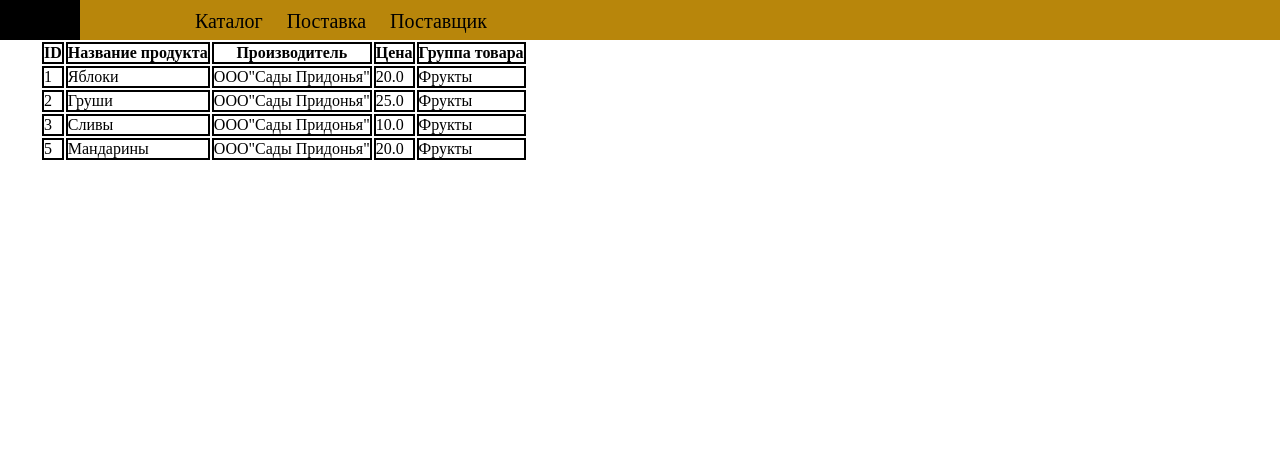
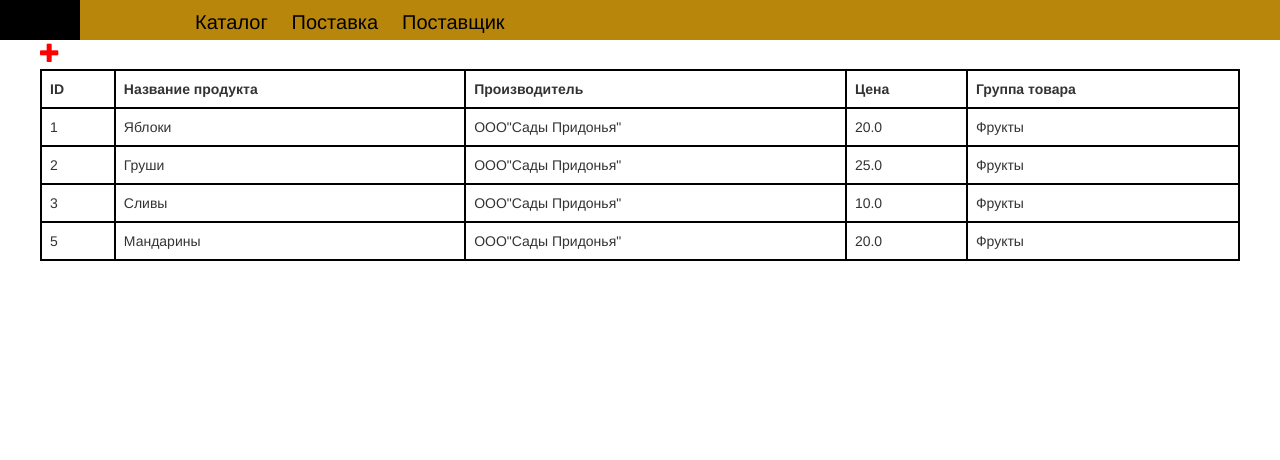
Before and after one commit to elixirpig/Information-system, a Django app: page / in a window 1280 px wide. Shown: the top 460 px of the page. Run offline with Django 3.2, Linux system fonts and the light colour scheme; data comes from the database, SQL or seed files in the repository; both versions use the stored data as it was after the commit; some libraries are stand-ins or nearby versions.

Commit message:
add new template and modified system

```diff
--- a/system/static/css/system.css
+++ b/system/static/css/system.css
@@ -29,27 +29,54 @@
     }
     .menu{
         margin-left: 175px;
-        margin-top: -30px;
-    }
+        margin-top: -40px;
+        height: 40px;
+      }
     ul li{
         list-style: none;
         margin-left: 20px;
         display: inline-block;
+        height: 40px;
     }
     a{
         text-decoration: none;
         color: #000000;
     }
+    p{
+        font-size: 20px;
+        text-align: center;
+        margin-top: 8px;
+    }
+    td{
+        border: 2px solid #000000;
+    }
+    th{
+        border: 2px solid #000000;
+    }
+    .table{
+        border: 2px solid #000000;
+
+    }
+    .product_form{
+        margin-left: 5px;
+        display: -webkit-box;
+        border: 2px solid;
+    }
+    .save_btn{
+        margin-top: 40px;
+        margin-left: -450px;
+        height: 50px;
+        width: 103px;
+        font-size: 20px;
+    }
+    li:hover{
+        background: white;
+        text-decoration: none;
+    }
     a:hover{
-        text-decoration: underline;
+        text-decoration: none;
+    }
+    .new_product{
+        font-size: 20px;
         color: red;
     }
-    p{
-        font-size: 20px;
-    }
-    td{
-        border: 2px solid black;
-    }
-    th{
-        border: 2px solid black;
-    }
--- a/system/templates/base.html
+++ b/system/templates/base.html
@@ -4,6 +4,8 @@
 <head>
     <meta charset="UTF-8">
     <title>ИС</title>
+    <link rel="stylesheet" href="//maxcdn.bootstrapcdn.com/bootstrap/3.2.0/css/bootstrap.min.css">
+        <link rel="stylesheet" href="//maxcdn.bootstrapcdn.com/bootstrap/3.2.0/css/bootstrap-theme.min.css">
     <link rel="stylesheet" href="{% static 'css/system.css' %}">
 </head>
 <body>
--- a/system/templates/catalog_list.html
+++ b/system/templates/catalog_list.html
@@ -1,6 +1,6 @@
 {% extends 'base.html' %}
 {% block content %}
-
+    <a href="#" class="new_product"><span class="glyphicon glyphicon-plus"></span></a>
                 <table class="table">
                     <tr ><th>ID</th><th>Название продукта</th><th>Производитель</th><th>Цена</th><th>Группа товара</th></tr>
                     {% for i in catalogs %}
--- a/system/templates/new_product.html
+++ b/system/templates/new_product.html
@@ -3,6 +3,6 @@
     <h1>Новый Продукт</h1>
     <form method="post" class="product_form">{% csrf_token %}
         {{ form.as_p }}
-        <button type="submit" class="save btn btn-default">Сохранить</button>
+        <button type="submit" class="save_btn">Сохранить</button>
     </form>
 {% endblock %}
```
Also changed, not shown: db.sqlite3.
